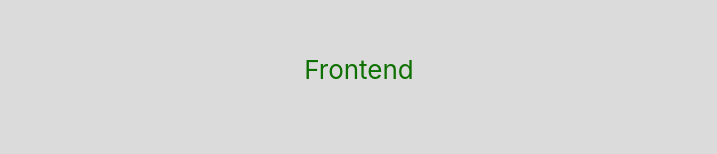
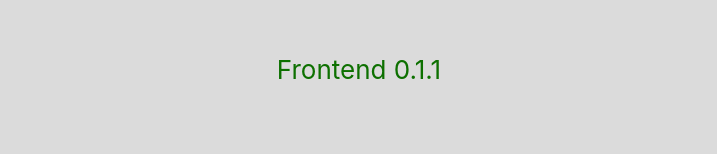
Before and after one commit to hristinson/dzencode, a React (Create React App) app: page / in a window 1280 px wide. Shown: the part 197-351 px from the top of the page, without its empty margins (281-998 px from the left). Built offline with nearby package versions, Linux system fonts and the light colour scheme.

Commit message:
Add version

```diff
--- a/src/App.tsx
+++ b/src/App.tsx
@@ -1,13 +1,13 @@
-import logo from "./logo.svg";
 import "./App.css";
 import { addProduct } from "./app";
 import ProductList from "./components/products_list";
+import packageInfo from "../package.json";
 
 const App = () => {
   return (
     <div className="App">
       <header className="App-header">
-        <p>Frontend </p>
+        <p>Frontend {packageInfo.version}</p>
         <ProductList />
         <button onClick={() => addProduct()}>Add</button>
       </header>
```
